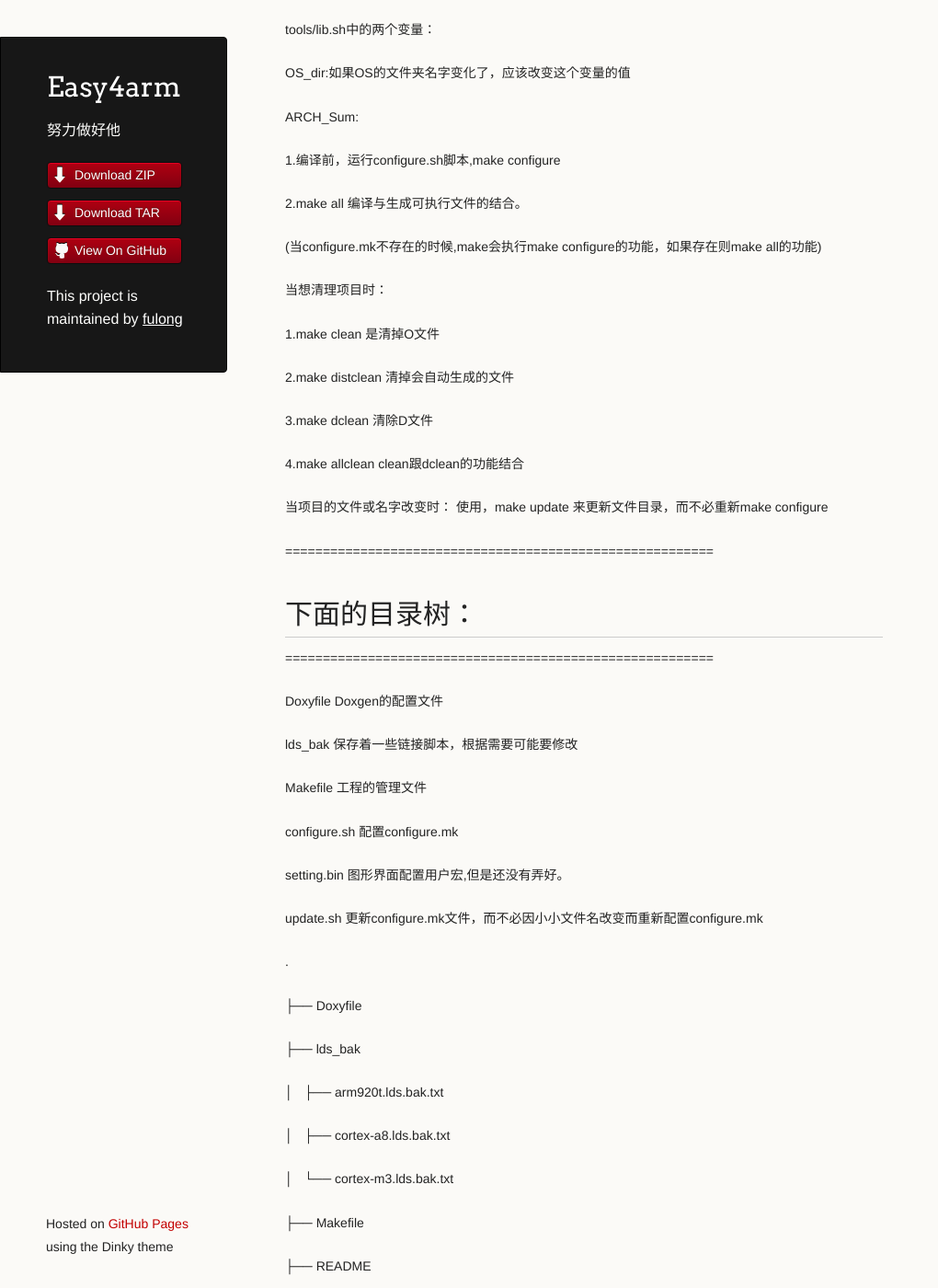
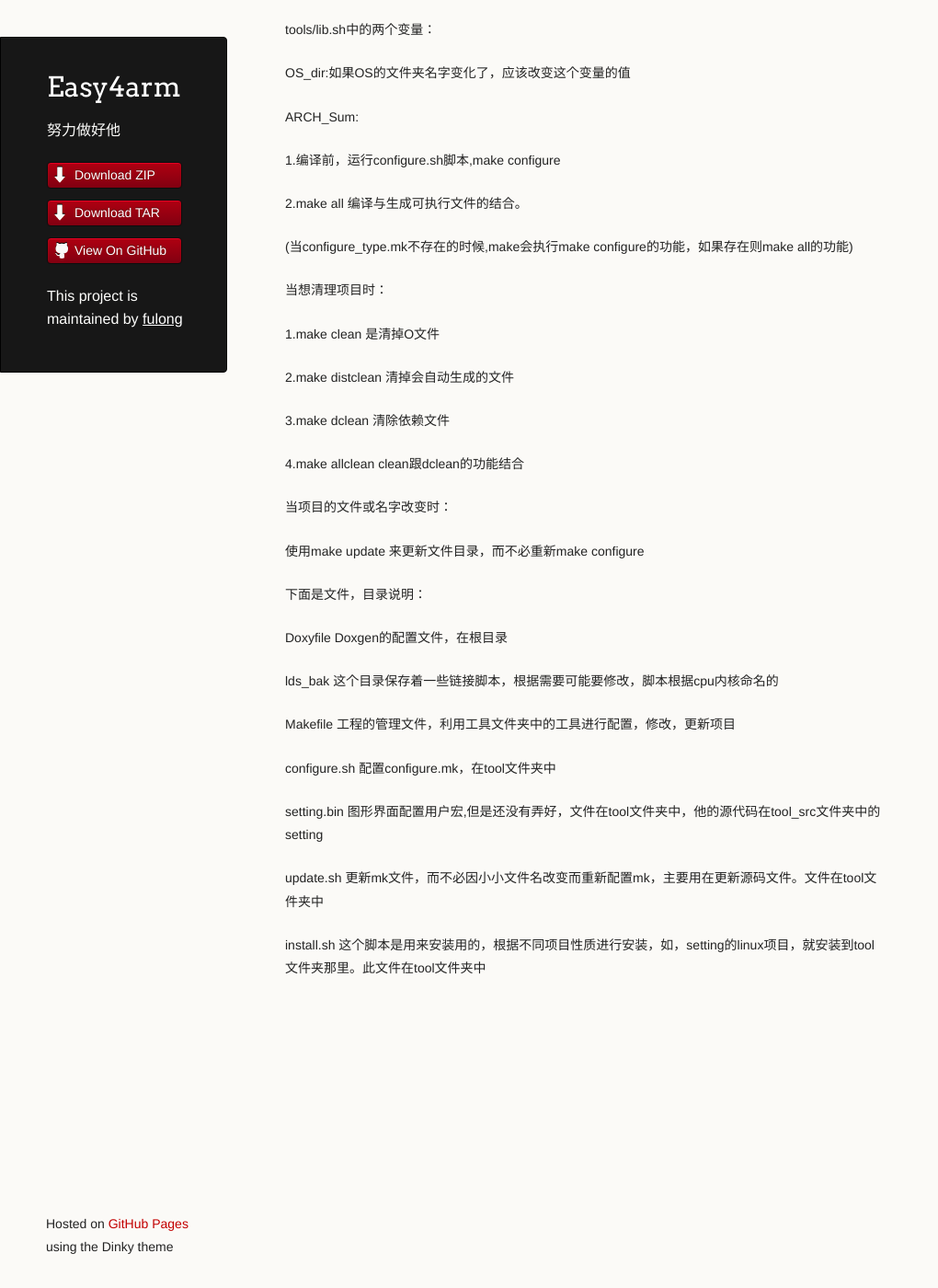
Before and after one commit to fulong/easy4arm, a Jekyll site: the page index.html, which Jekyll copies as it is, in a window 1280 px wide and 1400 px high, scrolled down 509 px. Shown: the whole window at 92% size, without its empty margins (0-1020 px from the left). Built offline with Jekyll 4.4.1, drawn with Linux system fonts in a browser that asks for light colours; some of the changed text lies outside the part shown.

Commit message:
删了目录树，加上某些文件说明

```diff
--- a/index.html
+++ b/index.html
@@ -41,57 +41,29 @@
         <P>vrapper :   <a href="http://vrapper.sourceforge.net/update-site/stable">http://vrapper.sourceforge.net/update-site/stable</a> (eclipse 的一个中 vim 插件)</P>
         <P>zylin   :   <a href="http://opensource.zylin.com/zylincdt">http://opensource.zylin.com/zylincdt</a></p>
 
-<p>使用方法：</P>
-    <P>tools/lib.sh中的两个变量：</P>
-    <P>OS_dir:如果OS的文件夹名字变化了，应该改变这个变量的值</P>
-    <P>ARCH_Sum:</P>
-    <P>1.编译前，运行configure.sh脚本,make configure</P>
-    <P>2.make all 编译与生成可执行文件的结合。</P>
-    <P>(当configure.mk不存在的时候,make会执行make configure的功能，如果存在则make all的功能)</P>
-<P>当想清理项目时：</P>
-    <P>1.make clean  是清掉O文件</P>
-    <P>2.make distclean 清掉会自动生成的文件</P>
-    <P>3.make dclean 清除D文件</P>
-    <P>4.make allclean clean跟dclean的功能结合</P>
+<P>使用方法：
+<P>  tools/lib.sh中的两个变量：
+<P>  OS_dir:如果OS的文件夹名字变化了，应该改变这个变量的值
+<P>  ARCH_Sum:
+<P>  1.编译前，运行configure.sh脚本,make configure
+<P>  2.make all 编译与生成可执行文件的结合。
+<P>  (当configure_type.mk不存在的时候,make会执行make configure的功能，如果存在则make all的功能)
+<P>当想清理项目时：
+<P>  1.make clean  是清掉O文件
+<P>  2.make distclean 清掉会自动生成的文件
+<P>  3.make dclean 清除依赖文件
+<P>  4.make allclean clean跟dclean的功能结合
 <P>当项目的文件或名字改变时：
-使用，make update 来更新文件目录，而不必重新make configure</p>
+<P>  使用make update 来更新文件目录，而不必重新make configure
+<P>下面是文件，目录说明：
+<P>Doxyfile          Doxgen的配置文件，在根目录
+<P>lds_bak             这个目录保存着一些链接脚本，根据需要可能要修改，脚本根据cpu内核命名的
+<P>Makefile               工程的管理文件，利用工具文件夹中的工具进行配置，修改，更新项目
+<P>configure.sh        配置configure.mk，在tool文件夹中
+<P>setting.bin         图形界面配置用户宏,但是还没有弄好，文件在tool文件夹中，他的源代码在tool_src文件夹中的setting
+<P>update.sh         更新mk文件，而不必因小小文件名改变而重新配置mk，主要用在更新源码文件。文件在tool文件夹中
+<P>install.sh          这个脚本是用来安装用的，根据不同项目性质进行安装，如，setting的linux项目，就安装到tool文件夹那里。此文件在tool文件夹中
 
-<P>=========================================================</P>
-<h1>下面的目录树：</h1>
-<P>=========================================================</P>
-<P>Doxyfile   Doxgen的配置文件
-<P>lds_bak 保存着一些链接脚本，根据需要可能要修改
-<P>Makefile            工程的管理文件
-<P>configure.sh  配置configure.mk
-<P>setting.bin  图形界面配置用户宏,但是还没有弄好。
-<P>update.sh   更新configure.mk文件，而不必因小小文件名改变而重新配置configure.mk
-<P>.
-<P>├── Doxyfile
-<P>├── lds_bak
-<P>│   ├── arm920t.lds.bak.txt
-<P>│   ├── cortex-a8.lds.bak.txt
-<P>│   └── cortex-m3.lds.bak.txt
-<P>├── Makefile
-<P>├── README
-<P>├── start_code
-<P>│   └── cortex-a8
-<P>│       └── bl1
-<P>│           └── bl1.S
-<P>├── tools
-<P>│   ├── configure.sh
-<P>│   ├── configure_type.sh
-<P>│   ├── install.sh
-<P>│   ├── lib.sh
-<P>│   ├── setting.bin
-<P>│   └── update.sh
-<P>└── tools_src
-<P>   ├── mkimage4a8
-<P>   │  └── mkv210_image.c
-<P>   └── setting
-<P>      └── log
-<P>          ├── other.log
-<P>          └── setting.log
-<P>
       </section>
       <footer>
         <p><small>Hosted on <a href="https://pages.github.com">GitHub Pages</a> using the Dinky theme</small></p>
```
